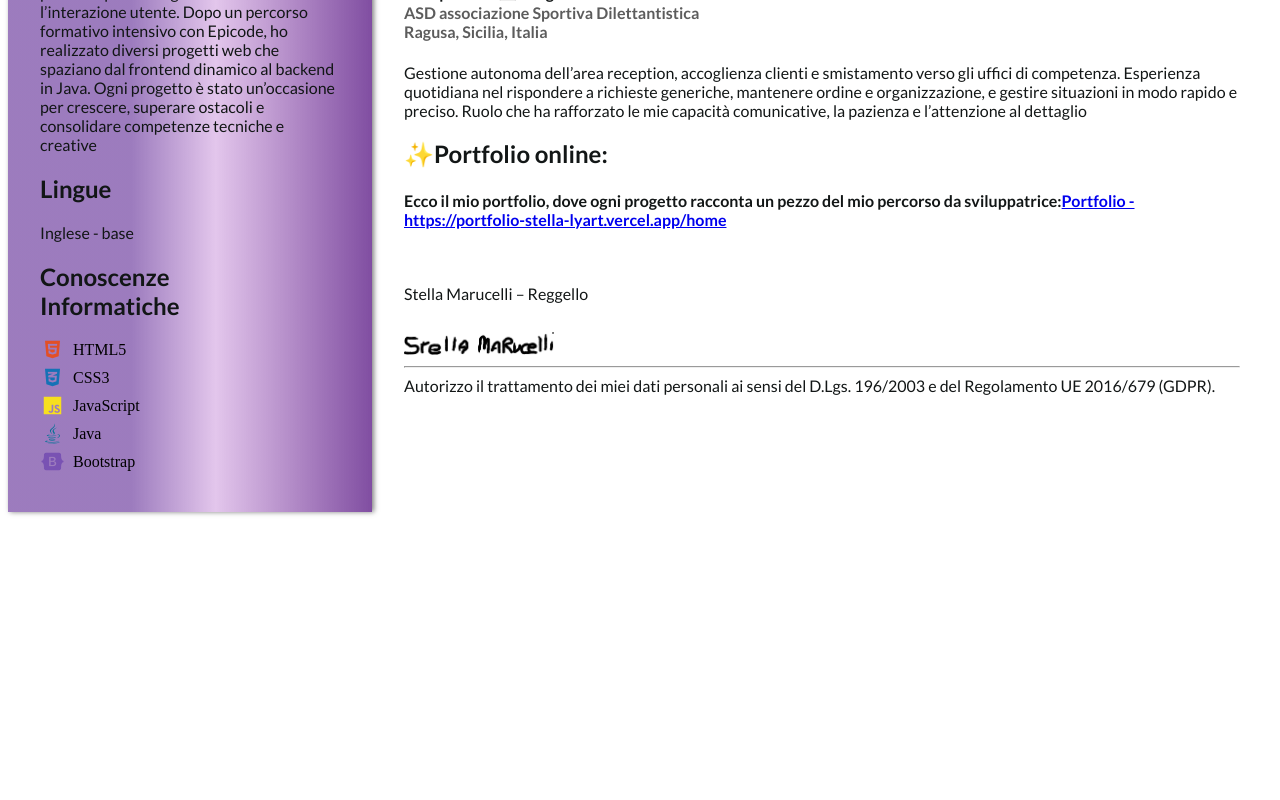
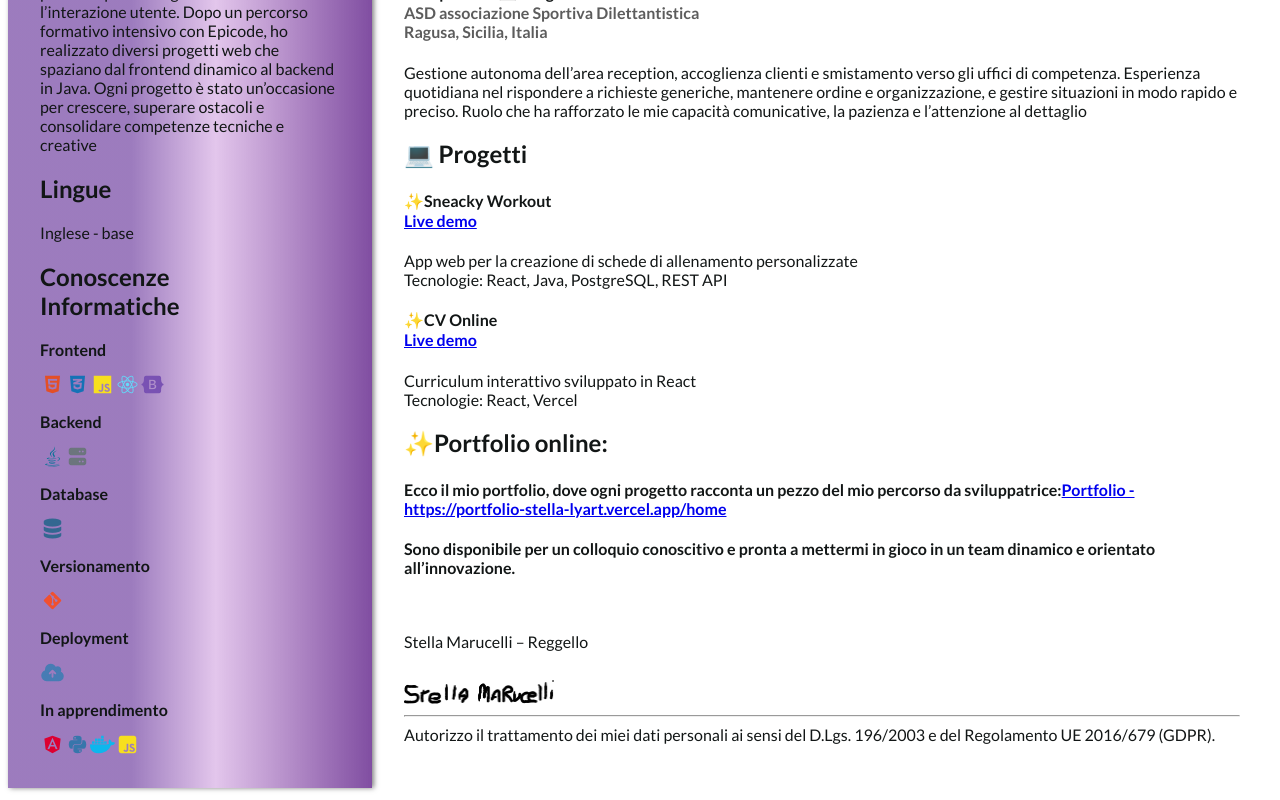
Before and after one commit to 11292-stella/cv-stella-marucelli, a React (Vite) app: page / in a window 1280 px wide. Shown: the part 705-1505 px from the top of the page. Before the commit the page ends 1225 px from the top, so only its background shows below. Built offline with nearby package versions, Linux system fonts and the light colour scheme.

Commit message:
Primo commit

```diff
--- a/src/Cv.jsx
+++ b/src/Cv.jsx
@@ -90,43 +90,113 @@ const Cv = function () {
           Conoscenze <br /> Informatiche
         </h2>
 
-        <ul className="list-unstyled">
-          <li className="d-flex align-items-center">
+        <div className="cv-skills">
+          <p>
+            <strong>Frontend</strong>
+          </p>
+          <div className="d-flex flex-wrap gap-3 mb-3">
             <i
               className="fab fa-html5"
               style={{ fontSize: "20px", color: "#E34F26" }}
+              title="HTML5"
             ></i>
-            <span className="ms-2">HTML5</span>
-          </li>
-          <li className="d-flex align-items-center">
             <i
               className="fab fa-css3-alt"
               style={{ fontSize: "20px", color: "#1572B6" }}
+              title="CSS3"
             ></i>
-            <span className="ms-2">CSS3</span>
-          </li>
-          <li className="d-flex align-items-center">
             <i
               className="fab fa-js"
               style={{ fontSize: "20px", color: "#F7DF1E" }}
+              title="JavaScript"
             ></i>
-            <span className="ms-2">JavaScript</span>
-          </li>
-          <li className="d-flex align-items-center">
+            <i
+              className="fab fa-react"
+              style={{ fontSize: "20px", color: "#61DBFB" }}
+              title="React"
+            ></i>
+            <i
+              className="fab fa-bootstrap"
+              style={{ fontSize: "20px", color: "#7952B3" }}
+              title="Bootstrap"
+            ></i>
+          </div>
+
+          <p>
+            <strong>Backend</strong>
+          </p>
+          <div className="d-flex flex-wrap gap-3 mb-3">
             <i
               className="fab fa-java"
               style={{ fontSize: "20px", color: "#007396" }}
+              title="Java"
             ></i>
-            <span className="ms-2">Java</span>
-          </li>
-          <li className="d-flex align-items-center">
             <i
-              className="fab fa-bootstrap"
-              style={{ fontSize: "20px", color: "#7952B3" }}
+              className="fas fa-server"
+              style={{ fontSize: "20px", color: "#6c757d" }}
+              title="Spring Boot"
             ></i>
-            <span className="ms-2">Bootstrap</span>
-          </li>
-        </ul>
+          </div>
+
+          <p>
+            <strong>Database</strong>
+          </p>
+          <div className="d-flex flex-wrap gap-3 mb-3">
+            <i
+              className="fas fa-database"
+              style={{ fontSize: "20px", color: "#336791" }}
+              title="PostgreSQL"
+            ></i>
+          </div>
+
+          <p>
+            <strong>Versionamento</strong>
+          </p>
+          <div className="d-flex flex-wrap gap-3 mb-3">
+            <i
+              className="fab fa-git-alt"
+              style={{ fontSize: "20px", color: "#F1502F" }}
+              title="Git"
+            ></i>
+          </div>
+
+          <p>
+            <strong>Deployment</strong>
+          </p>
+          <div className="d-flex flex-wrap gap-3 mb-3">
+            <i
+              className="fas fa-cloud-upload-alt"
+              style={{ fontSize: "20px", color: "#477cb4ff" }}
+              title="Vercel"
+            ></i>
+          </div>
+
+          <p>
+            <strong>In apprendimento</strong>
+          </p>
+          <div className="d-flex flex-wrap gap-3 mb-3">
+            <i
+              className="fab fa-angular"
+              style={{ fontSize: "20px", color: "#DD0031" }}
+              title="Angular"
+            ></i>
+            <i
+              className="fab fa-python"
+              style={{ fontSize: "20px", color: "#3776AB" }}
+              title="Python"
+            ></i>
+            <i
+              className="fab fa-docker"
+              style={{ fontSize: "20px", color: "#0db7ed" }}
+              title="Docker"
+            ></i>
+            <i
+              className="fab fa-js-square"
+              style={{ fontSize: "20px", color: "#F7DF1E" }}
+              title="TypeScript"
+            ></i>
+          </div>
+        </div>
       </div>
 
       <div className="cv-content">
@@ -189,6 +259,38 @@ const Cv = function () {
           le mie capacità comunicative, la pazienza e l’attenzione al dettaglio
         </p>
 
+        <h2>💻 Progetti</h2>
+        <h4>
+          ✨Sneacky Workout <br />
+          <a
+            href=" https://front-project-personal-trainer.vercel.app/home"
+            target="_blank"
+            rel="noopener noreferrer"
+          >
+            Live demo
+          </a>{" "}
+        </h4>
+        <p>
+          App web per la creazione di schede di allenamento personalizzate{" "}
+          <br />
+          Tecnologie: React, Java, PostgreSQL, REST API
+        </p>
+
+        <h4>
+          ✨CV Online <br />
+          <a
+            href=" https://cv-stella-marucelli.vercel.app"
+            target="_blank"
+            rel="noopener noreferrer"
+          >
+            Live demo
+          </a>{" "}
+        </h4>
+        <p>
+          Curriculum interattivo sviluppato in React <br />
+          Tecnologie: React, Vercel
+        </p>
+
         <h2>✨Portfolio online:</h2>
         <h4>
           <span>
@@ -198,6 +300,10 @@ const Cv = function () {
           <a href="https://portfolio-stella-lyart.vercel.app/home">
             Portfolio - https://portfolio-stella-lyart.vercel.app/home
           </a>
+        </h4>
+        <h4>
+          Sono disponibile per un colloquio conoscitivo e pronta a mettermi in
+          gioco in un team dinamico e orientato all’innovazione.
         </h4>
         <br />
         <p>
```
